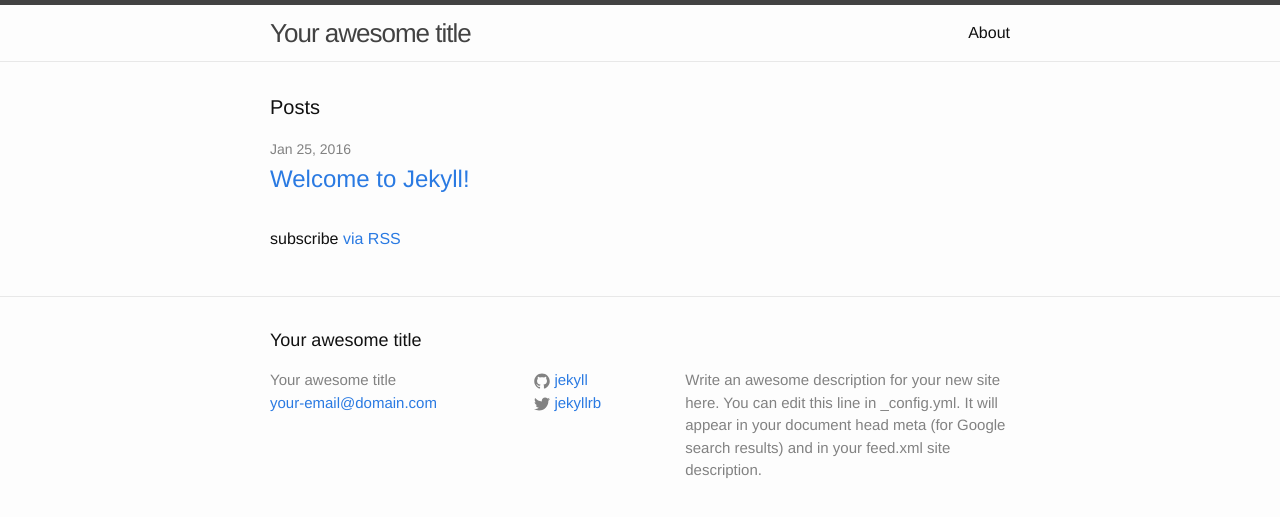
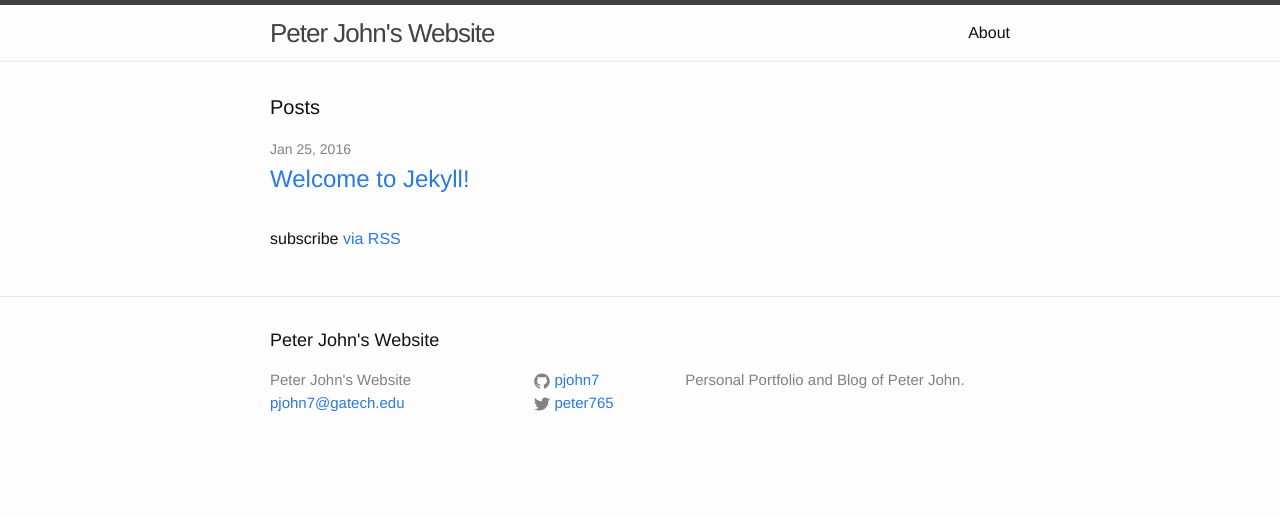
Before and after one commit to peter765/peter765.github.io, a Jekyll site: the page built from index.html, in a window 1280 px wide. Shown: the top 517 px of the page. Built offline with Jekyll 4.4.1, drawn with Linux system fonts in a browser that asks for light colours.

Commit message:
Update _config.yml

```diff
--- a/_config.yml
+++ b/_config.yml
@@ -1,14 +1,12 @@
 # Site settings
-title: Your awesome title
-email: your-email@domain.com
+title: Peter John's Website
+email: pjohn7@gatech.edu
 description: > # this means to ignore newlines until "baseurl:"
-  Write an awesome description for your new site here. You can edit this
-  line in _config.yml. It will appear in your document head meta (for
-  Google search results) and in your feed.xml site description.
+  Personal Portfolio and Blog of Peter John.
 baseurl: "" # the subpath of your site, e.g. /blog/
 url: "http://yourdomain.com" # the base hostname & protocol for your site
-twitter_username: jekyllrb
-github_username:  jekyll
+twitter_username: peter765
+github_username:  pjohn7
 
 # Build settings
 markdown: kramdown
```
